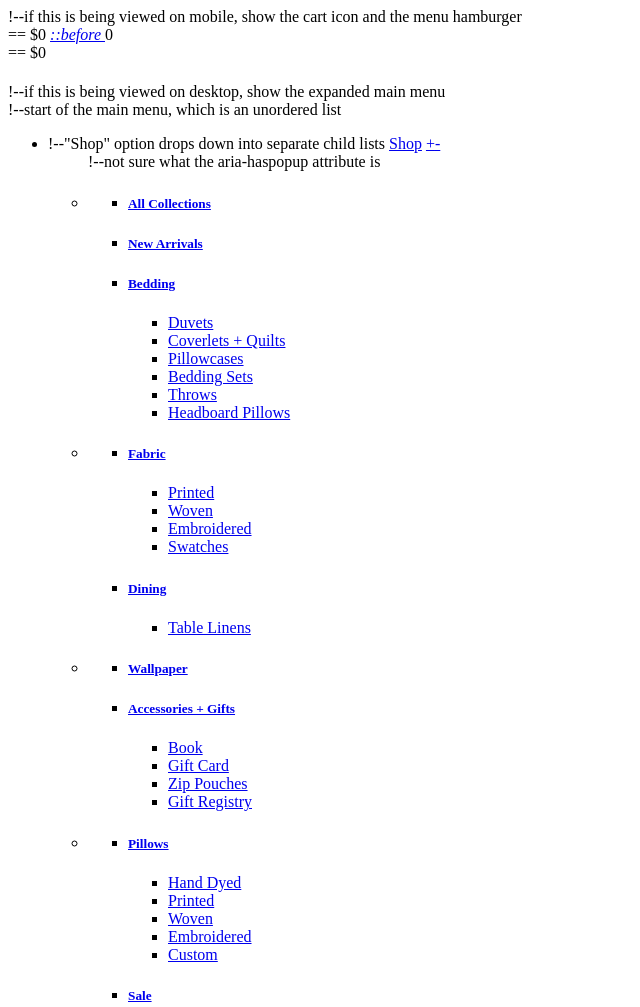
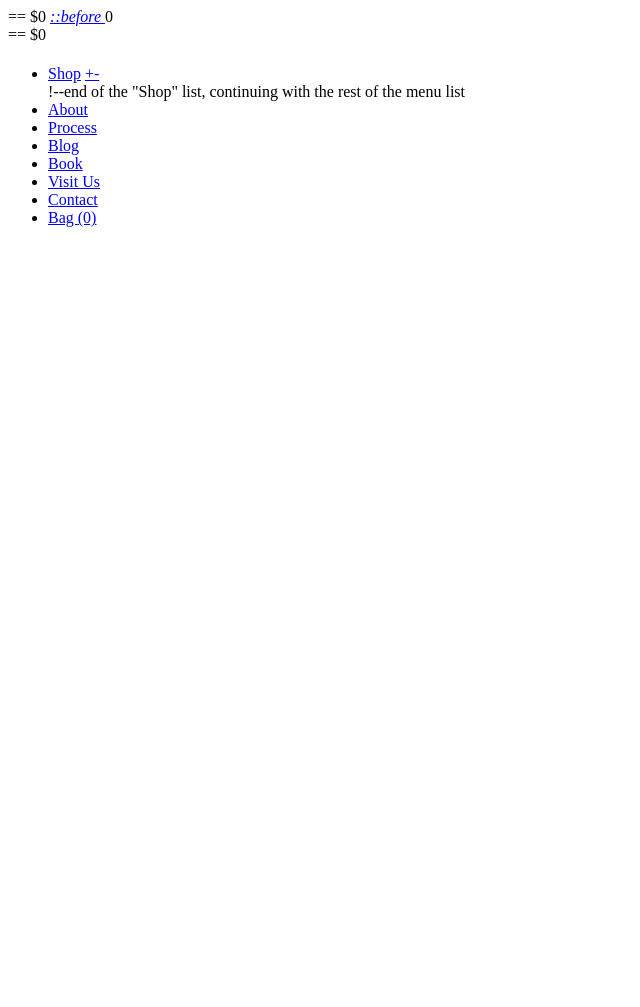
Before and after one commit to rainazheng/html-navbar, a plain HTML site: page index.html in a window 1280 px wide. Shown: the top 1007 px of the page, without its empty margins (0-640 px from the left). After the commit the page ends 800 px from the top, so only its background shows below. Drawn offline with Linux system fonts and the light colour scheme.

Commit message:
modify index.html after feedback

```diff
--- a/index.html
+++ b/index.html
@@ -5,8 +5,9 @@
     <title></title>
   </head>
   <body>
+    <!--not entirely sure what the class attribute is-->
     <div class="nav--desktop">
-      !--if this is being viewed on mobile, show the cart icon and the menu hamburger
+      <!--if this is being viewed on mobile, show the cart icon and the menu hamburger-->
       <div class="mobile-wrapper">
         <div class="header-cart__wrapper hidden-lg"> == $0
           <a href="/cart" class="CartToggle header-cart">
@@ -26,79 +27,14 @@
         </div>
         <a href="" class="menuToggle header-hamburger"></a>
       </div>
-      !--if this is being viewed on desktop, show the expanded main menu
+      <!--if this is being viewed on desktop, show the expanded main menu-->
       <div class="header-menu nav-wrapper main-menu--expanded">
-        !--start of the main menu, which is an unordered list
+        <!--start of the main menu, which is an unordered list-->
         <ul class="main-menu accessibleNav">
           <li class="grandparent  kids-4">
-            !--"Shop" option drops down into separate child lists
+            <!--"Shop" option drops down into separate child lists-->
             <a href="#" class="nav-link" id="Shop">Shop</a>
             <a href="#" class="nav-carat"><span class="plus">+</span><span class="minus">-</span></a>
-            <div class="main-menu-dropdown">
-              <ul class="main-menu-dropdown--list">
-                !--not sure what the aria-haspopup attribute is
-                <li aria-haspopup="true">
-                  <ul class="collection-nav--child">
-                    <li class="collection-nav--child-link"><h5><a href="/collections/all">All Collections</a></h5></li>
-                    <li class="collection-nav--child-link"><h5><a href="/collections/new-arrivals">New Arrivals</a></h5></li>
-                    <li class="collection-nav--child-link"><h5><a href="/collections/bedding">Bedding</a></h5>
-                      <ul class="collection-nav--grandchild">
-                        <li class="collection-nav--grandchild-link"><a href="/collections/duvets">Duvets</a></li>
-                        <li class="collection-nav--grandchild-link"><a href="/collections/quilts">Coverlets + Quilts</a></li>
-                        <li class="collection-nav--grandchild-link"><a href="/collections/pillowcases">Pillowcases</a></li>
-                        <li class="collection-nav--grandchild-link"><a href="/collections/sets">Bedding Sets</a></li>
-                        <li class="collection-nav--grandchild-link"><a href="/collections/throw-blankets">Throws</a></li>
-                        <li class="collection-nav--grandchild-link"><a href="/collections/headboard-pillows">Headboard Pillows</a></li>
-                      </ul>
-                    </li>
-                  </ul>
-                </li>
-                <li aria-haspopup="true">
-                  <ul class="collection-nav--child">
-                    <li class="collection-nav--child-link"><h5><a href="/collections/fabric-by-the-yard">Fabric</a></h5>
-                      <ul class="collection-nav--grandchild">
-                        <li class="collection-nav--grandchild-link"><a href="/collections/fabric-by-the-yard/Printed">Printed</a></li>
-                        <li class="collection-nav--grandchild-link"><a href="/collections/fabric-by-the-yard/Woven">Woven</a></li>
-                        <li class="collection-nav--grandchild-link"><a href="/collections/embroidered-fabrics">Embroidered</a></li>
-                        <li class="collection-nav--grandchild-link"><a href="/collections/swatch-sets">Swatches</a></li>
-                      </ul>
-                    </li>
-                    <li class="collection-nav--child-link"><h5><a href="/collections/table-linens">Dining</a></h5>
-                      <ul class="collection-nav--grandchild">
-                        <li class="collection-nav--grandchild-link"><a href="/collections/table-linens">Table Linens</a></li>
-                      </ul>
-                    </li>
-                  </ul>
-                </li>
-                <li aria-haspopup="true">
-                  <ul class="collection-nav--child">
-                    <li class="collection-nav--child-link"><h5><a href="/collections/wallpapers">Wallpaper</a></h5></li>
-                    <li class="collection-nav--child-link"><h5><a href="/collections/accessories-gift">Accessories + Gifts</a></h5>
-                      <ul class="collection-nav--grandchild">
-                        <li class="collection-nav--grandchild-link"><a href="/products/signed-copy-of-rebecca-atwoods-living-with-pattern">Book</a></li>
-                        <li class="collection-nav--grandchild-link"><a href="/products/gift-card">Gift Card</a></li>
-                        <li class="collection-nav--grandchild-link"><a href="/collections/zip-pouches">Zip Pouches</a></li>
-                        <li class="collection-nav--grandchild-link"><a href="http://rebeccaatwood.com/apps/giftregistry">Gift Registry</a></li>
-                      </ul>
-                    </li>
-                  </ul>
-                </li>
-                <li aria-haspopup="true">
-                  <ul class="collection-nav--child">
-                    <li class="collection-nav--child-link"><h5><a href="/collections/pillows">Pillows</a></h5>
-                      <ul class="collection-nav--grandchild">
-                        <li class="collection-nav--grandchild-link"><a href="/collections/pillows/Hand-Dyed">Hand Dyed</a></li>
-                        <li class="collection-nav--grandchild-link"><a href="/collections/pillows/Printed">Printed</a></li>
-                        <li class="collection-nav--grandchild-link"><a href="/collections/pillows/Woven">Woven</a></li>
-                        <li class="collection-nav--grandchild-link"><a href="/collections/embroidered-pillows/Hand-Embroidered">Embroidered</a></li>
-                        <li class="collection-nav--grandchild-link"><a href="/products/custom-pillow">Custom</a></li>
-                      </ul>
-                    </li>
-                    <li class="collection-nav--child-link"><h5><a href="https://rebeccaatwood.com/collections/sale">Sale</a></h5></li>
-                  </ul>
-                </li>
-              </ul>
-            </div>
           </li>
           !--end of the "Shop" list, continuing with the rest of the menu list
           <li class="child  kids-0">
```
